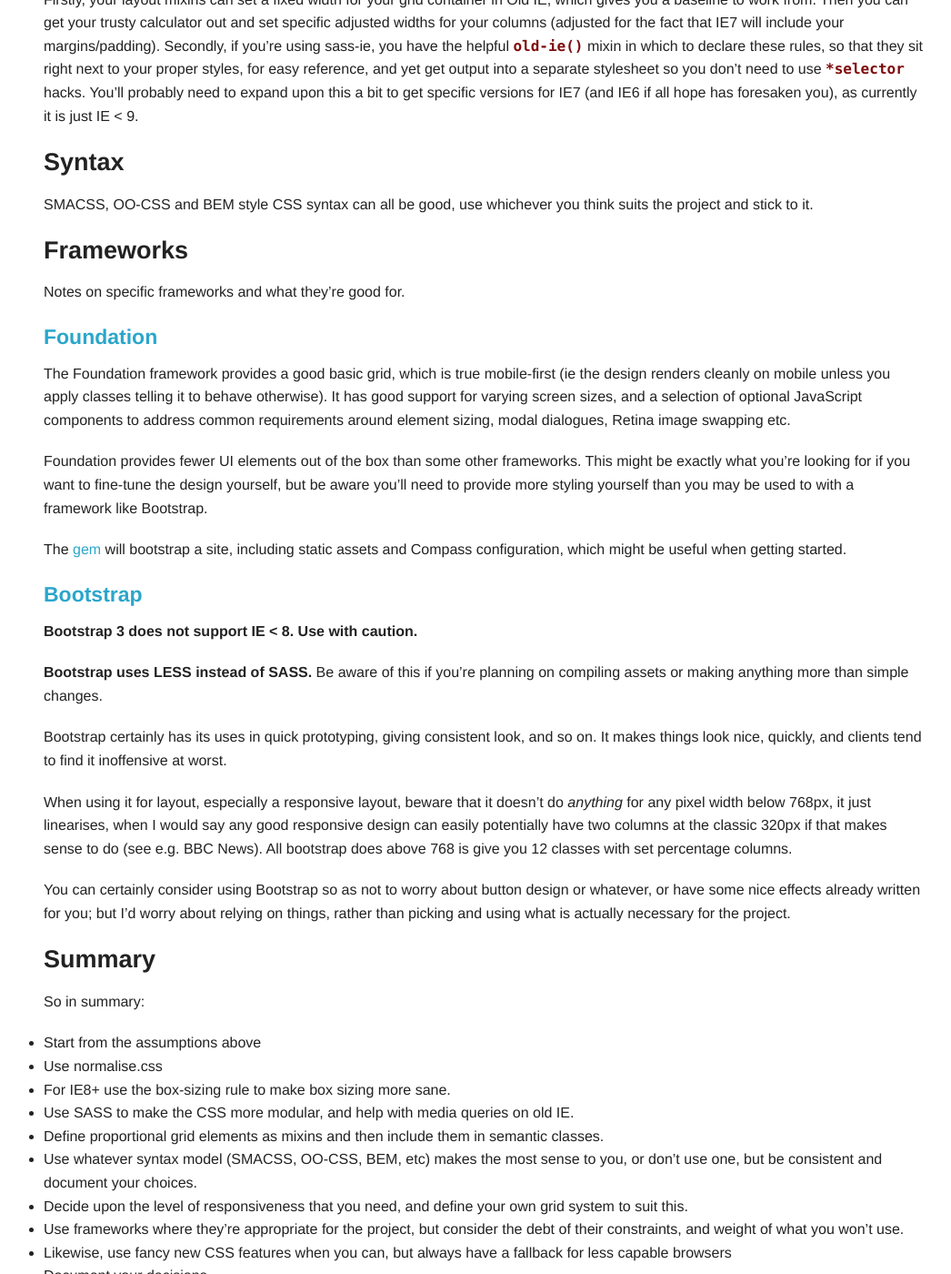
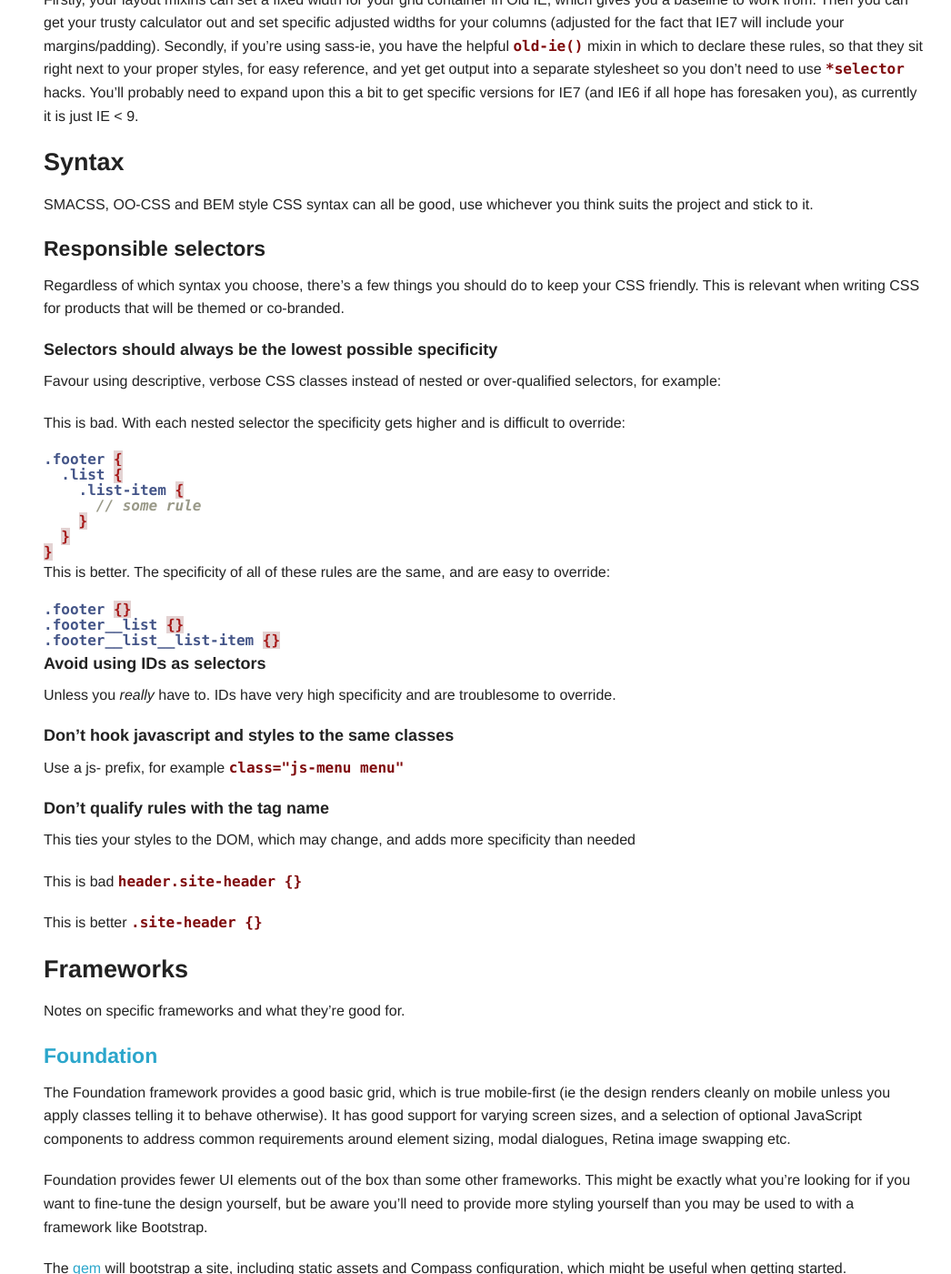
Before and after one commit to mysociety/mysociety.github.io, a Jekyll site: the page built from css-guidelines.md, in a window 1280 px wide and 1400 px high, scrolled down 2931 px. Shown: the whole window at 91% size, without its empty margins (107-1153 px from the left). Built offline with Jekyll 4.4.1, drawn with Linux system fonts in a browser that asks for light colours.

Commit message:
added section on responsible syntax

````diff
--- a/css-guidelines.md
+++ b/css-guidelines.md
@@ -181,6 +181,44 @@
 SMACSS, OO-CSS and BEM style CSS syntax can all be good, use whichever you
 think suits the project and stick to it.
 
+#### Responsible selectors
+
+Regardless of which syntax you choose, there's a few things you should do to keep your CSS friendly. This is relevant when writing CSS for products that will be themed or co-branded.
+
+##### Selectors should always be the lowest possible specificity
+Favour using descriptive, verbose CSS classes instead of nested or over-qualified selectors, for example:
+
+This is bad. With each nested selector the specificity gets higher and is difficult to override:
+{% highlight sass %}
+.footer {
+  .list {
+    .list-item {
+      // some rule
+    }
+  }
+}
+{% endhighlight %}
+
+This is better. The specificity of all of these rules are the same, and are easy to override:
+{% highlight sass %}
+.footer {}
+.footer__list {}
+.footer__list__list-item {}
+{% endhighlight %}
+
+##### Avoid using IDs as selectors
+Unless you *really* have to. IDs have very high specificity and are troublesome to override.
+
+##### Don't hook javascript and styles to the same classes
+Use a js- prefix, for example ```class="js-menu menu"```
+
+##### Don't qualify rules with the tag name
+This ties your styles to the DOM, which may change, and adds more specificity than needed
+
+This is bad ```header.site-header {}```
+
+This is better ```.site-header {}```
+
 ### Frameworks
 
 Notes on specific frameworks and what they're good for.
````
